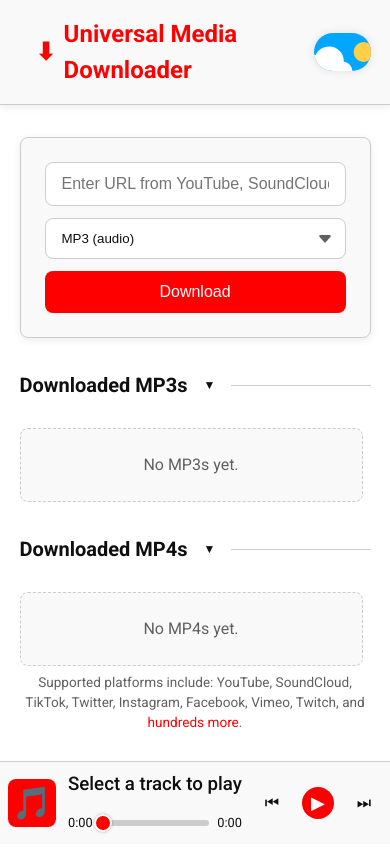
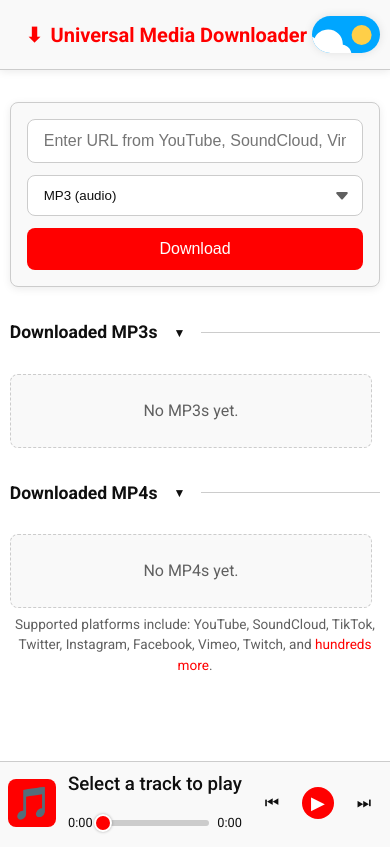
Before and after one commit to zJvilian/yt-mp3-downloader, a Flask app: page / in a window 390 px wide. Run offline with Flask 3, Linux system fonts and the light colour scheme; data that the repository does not hold is empty; some libraries are stand-ins or nearby versions.

Commit message:
Add mobile-specific stylesheet

```diff
--- /dev/null
+++ b/app/static/css/mobile.css
@@ -0,0 +1,23 @@
+/* Mobile-specific overrides */
+@media (max-width: 640px) {
+  .yt-container {
+    width: 95%;
+  }
+  .yt-header .yt-container {
+    padding: 0 0.5rem;
+  }
+  .yt-logo {
+    font-size: 1.25rem;
+  }
+  .yt-form {
+    padding: 1rem;
+    flex-direction: column;
+  }
+  .yt-select,
+  .yt-button {
+    width: 100%;
+  }
+  .yt-section-title {
+    font-size: 1.1rem;
+  }
+}
--- a/app/templates/index.html
+++ b/app/templates/index.html
@@ -19,6 +19,8 @@
   <link rel="stylesheet" href="{{ url_for('static', filename='css/layout.css') }}">
   <link rel="stylesheet" href="{{ url_for('static', filename='css/theme-switch.css') }}">
   <link rel="stylesheet" href="{{ url_for('static', filename='css/loader.css') }}">
+  <!-- Mobile specific overrides -->
+  <link rel="stylesheet" href="{{ url_for('static', filename='css/mobile.css') }}" media="(max-width: 640px)">
   <!-- Video.js and modal styles -->
   <link href="https://vjs.zencdn.net/7.20.3/video-js.css" rel="stylesheet" />
   <link rel="stylesheet" href="{{ url_for('static', filename='css/video.css') }}">
```
